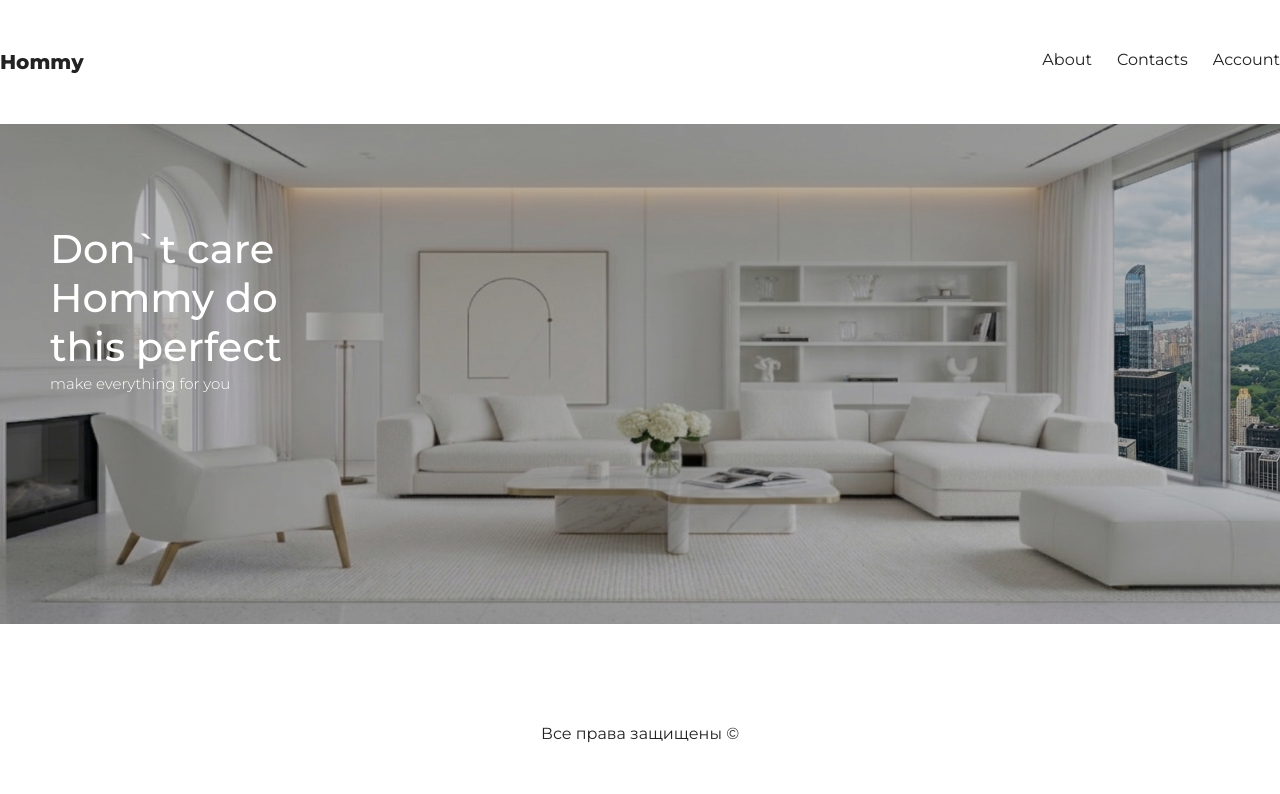
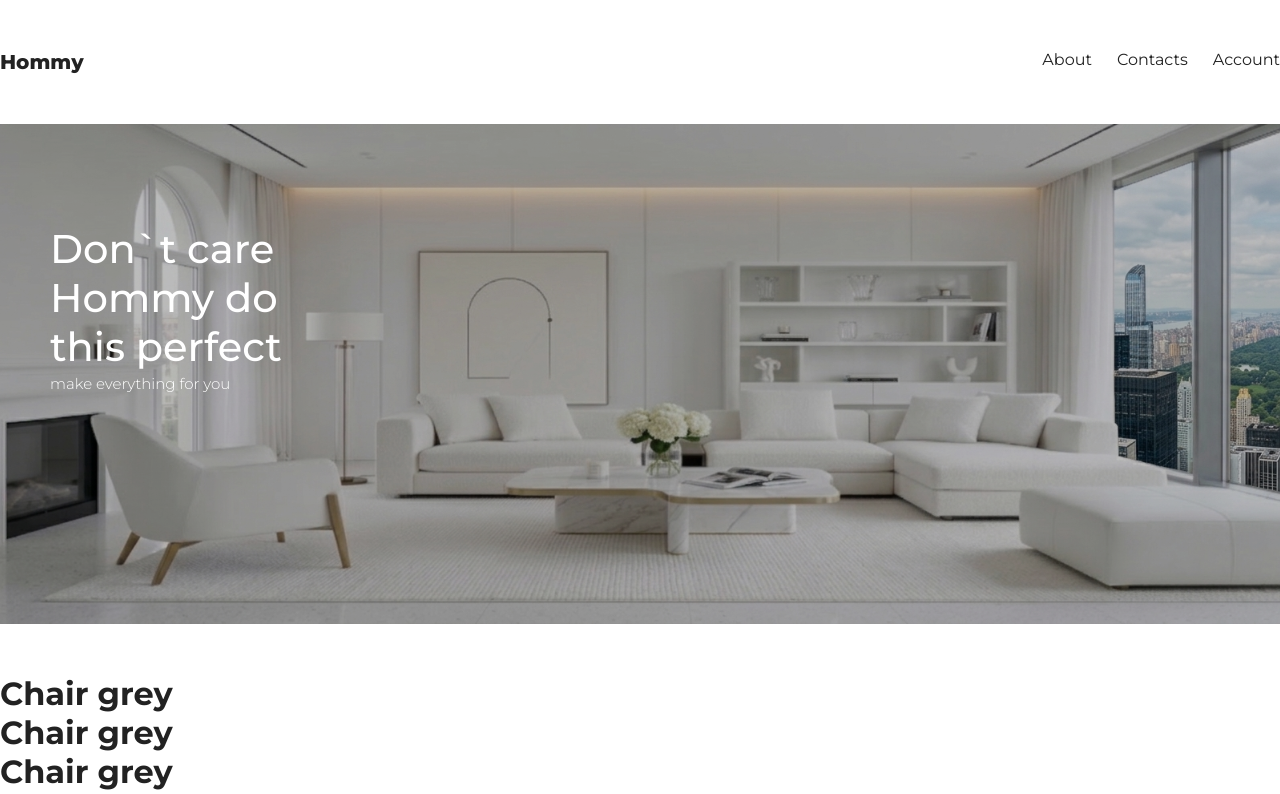
Before and after one commit to givenbygody/webShop, a React (Create React App) app: page / in a window 1280 px wide. Shown: the top 794 px of the page. Built offline with nearby package versions, Linux system fonts and the light colour scheme.

Commit message:
add items

```diff
--- a/src/App.js
+++ b/src/App.js
@@ -1,13 +1,58 @@
+import React from "react"
 import Header from "./components/Header";
 import Footer from "./components/Footer";
+import Items from "./components/Items";
 
-function App() {
+
+class App extends React.Component {
+  constructor(props){
+    super(props)
+    this.state = {
+      items: [
+        {
+          id:1,
+          title: "Chair grey",
+          img: '',
+          desc: 'avilable now',
+          category: 'chairs',
+          price: '49.99'
+        },
+        {
+          id:2,
+          title: "Chair grey",
+          img: '',
+          desc: 'avilable now',
+          category: 'chairs',
+          price: '49.99'
+        },
+        {id:3,
+          title: "Chair grey",
+          img: '',
+          desc: 'avilable now',
+          category: 'chairs',
+          price: '49.99'
+        },
+        {
+      id:4,
+          title: "Chair grey",
+          img: '',
+          desc: 'avilable now',
+          category: 'chairs',
+          price: '49.99'
+        },
+      ]
+    }
+  }
+  render() {
   return (
     <div className="wrapper">
       <Header />
+      <Items items={this.state.items}/>
       <Footer />
     </div>
-  );
+  )
+  }
 }
 
+
 export default App;
--- /dev/null
+++ b/src/components/Items.js
@@ -0,0 +1,17 @@
+import React, { Component } from 'react'
+
+export class Items extends Component {
+  render() {
+    return (
+      <main>
+        {
+            this.props.items.map(el => (
+                <h1>{el.title}</h1>
+            ))
+        }
+      </main>
+    )
+  }
+}
+
+export default Items
```
